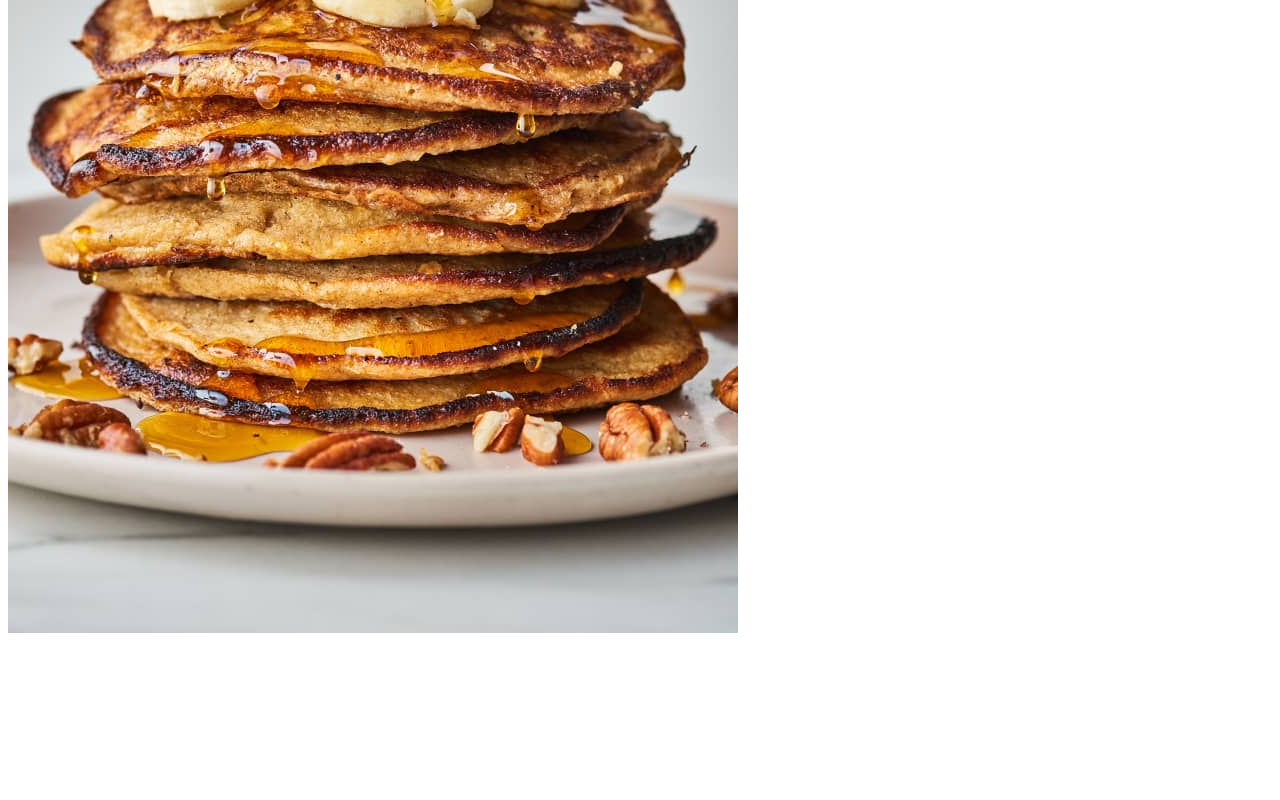
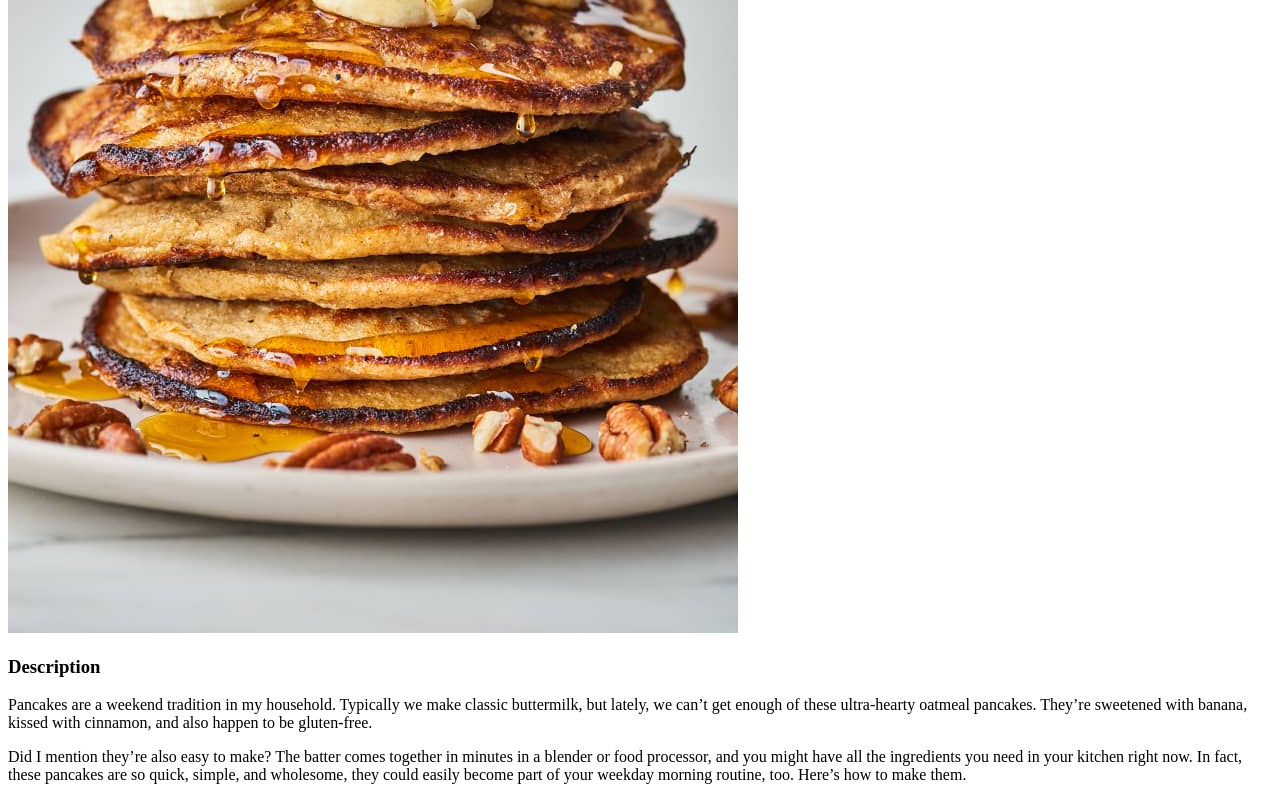
Before and after one commit to sashaij/odin-recipes, a plain HTML site: page recipes/banana-oat-cottage-cheese-pancakes.html in a window 1280 px wide. Shown: the part 360-1160 px from the top of the page. Before the commit the page ends 1005 px from the top, so only its background shows below. Drawn offline with Linux system fonts and the light colour scheme.

Commit message:
Added description to the reciep

```diff
--- a/recipes/banana-oat-cottage-cheese-pancakes.html
+++ b/recipes/banana-oat-cottage-cheese-pancakes.html
@@ -8,5 +8,8 @@
  <body>
     <h1>Banana-Oat Cottage Cheese Pancakes</h1>
     <img src="./oatmeal-pancakes.jpeg" alt="juicy pancakes topped with bananas and honey">
+    <h3>Description</h3>
+    <p>Pancakes are a weekend tradition in my household. Typically we make classic buttermilk, but lately, we can’t get enough of these ultra-hearty oatmeal pancakes. They’re sweetened with banana, kissed with cinnamon, and also happen to be gluten-free.</p>
+    <p>Did I mention they’re also easy to make? The batter comes together in minutes in a blender or food processor, and you might have all the ingredients you need in your kitchen right now. In fact, these pancakes are so quick, simple, and wholesome, they could easily become part of your weekday morning routine, too. Here’s how to make them.</p>
  </body>
 </html>
```
